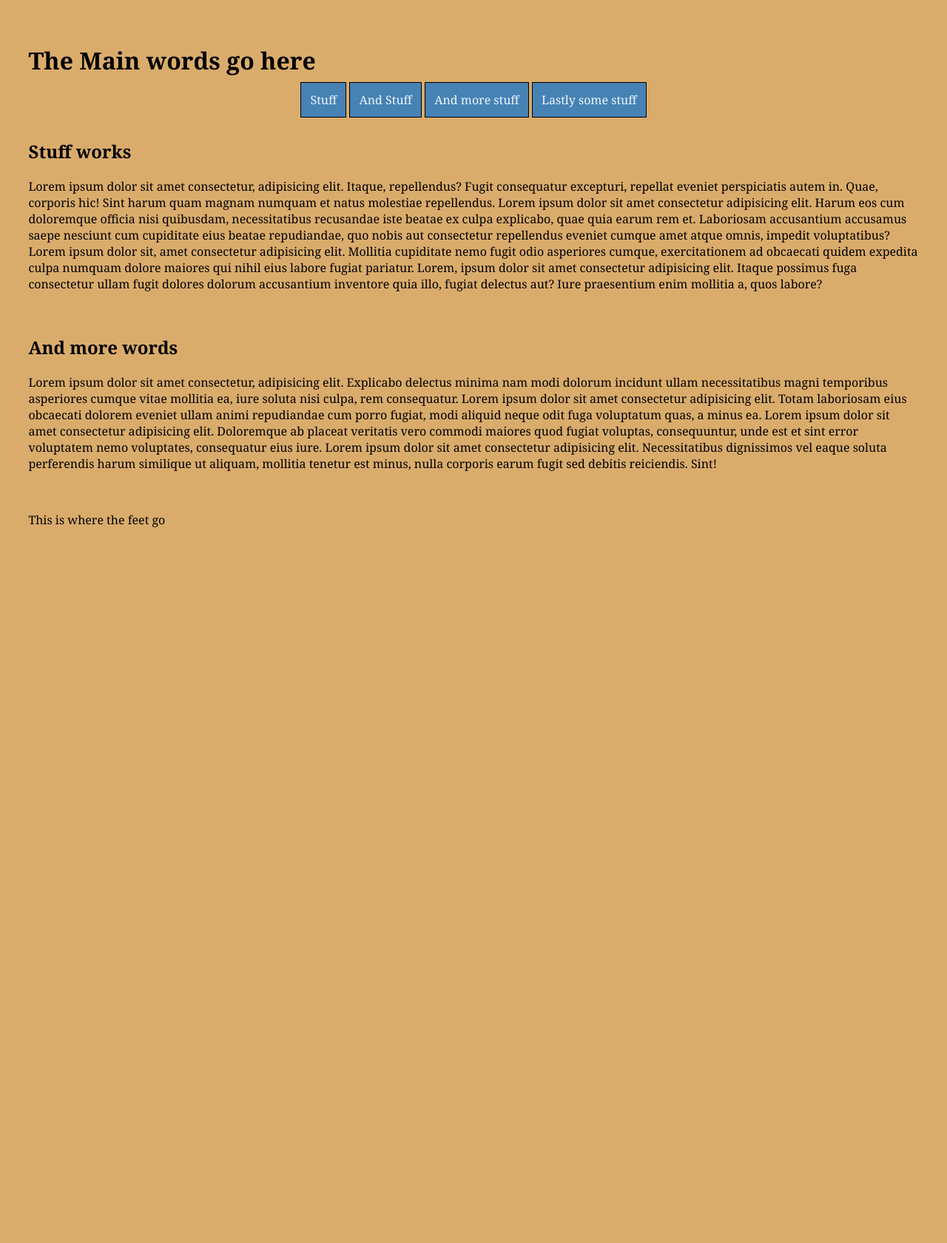
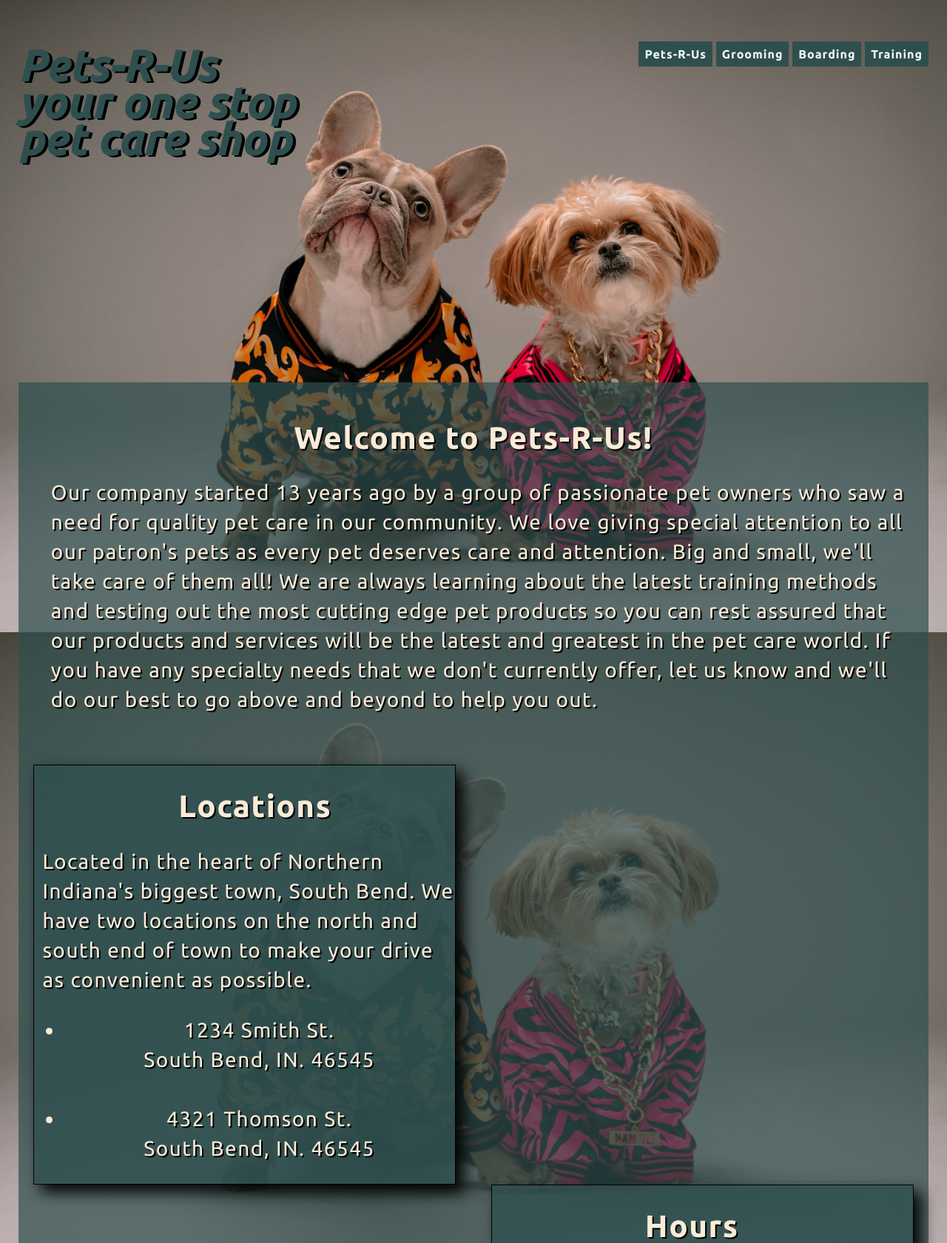
Before and after one commit to WebDev-Andy/pets-r-us, a website: page views/index.html in a window 1280 px wide. Shown: the top 1681 px of the page at 74% size. Before the commit the page ends 800 px from the top, so only its background shows below. Drawn offline with Linux system fonts and the light colour scheme.

Commit message:
Major fixes on all files for Pets-R-Us

```diff
--- a/public/styles/pets.css
+++ b/public/styles/pets.css
@@ -1,36 +1,105 @@
-
+/*
+=================================================
+; Title: pets.css
+; Author: Andrew (Andy) Britt
+; Date: 17 Jun 2022
+; Description: CSS for Pets-R-Us
+; Reference: https://unsplash.com/photos/qy0BHykaq0E?utm_source=unsplash&utm_medium=referral&utm_content=creditShareLink
+=================================================
+*/
 
 * {
-    font-family: Georgia, 'Times New Roman', Times, serif;
+    font-family: 'Ubuntu', sans-serif;
+}
+
+header {
+    letter-spacing: 1.5px;
+    line-height: 50px;
+    font-size: 29px;
+    color: darkslategrey;
+    text-shadow: 4px 2px rgb(0, 0, 0);
 }
 
 body {
     margin: 0%;
-    padding: 3%;
-    background-color: rgb(215, 164, 93, 0.9);
+    background-image: url(../images/karsten-winegeart-qy0BHykaq0E-unsplash.jpg);
+    background-size: cover;
+    background-attachment: fixed;
 }
 
 html {
-
+    padding: 25px;
 }
 
 .nav {
-    text-align: center;
-
+    float: right;
+    font-weight: bold;
+    letter-spacing: 1px;
 }
 
 .navBtn {
-    background-color: steelblue;
+    background-color: darkslategrey;
     color: aliceblue;
-    padding: 1%;
+    padding: 8px;
     text-decoration: none;
-    border: 1px solid black;
+    border: none;
 }
 
 .navBtn:hover {
-    background-color: rgb(51, 106, 151);
-    color: aliceblue;
-    padding: 1%;
-    text-decoration: none;
+    background-color: rgb(127, 192, 246);
+    color: rgb(0, 0, 0);
+    box-shadow: 10px 10px 20px 0px black;
+}
+
+#mainBodyText {
+    padding: 20px;
+    margin-top: 20%;
+    letter-spacing: 1.5px;
+    line-height: 40px;
+    font-size: 28px;
+    color: antiquewhite;
+    text-shadow: 2px 2px black;
+    text-align: center;
+    background-color: rgb(47, 79, 79, 0.7);
+}
+
+#mainBodyText:hover {
+    box-shadow: 10px 10px 20px 0px black;
+}
+
+#mainBodyText p {
+    text-align: left;
+    margin-left: 2%;
+}
+
+#pricing {
+    text-align: left;
+    margin-left: 35%;
+    text-decoration: underline;
+}
+
+.left {
+    margin-right: 52%;
     border: 1px solid black;
+    box-shadow: 10px 10px 20px 0px black;
+    background-color: rgb(47, 79, 79, 0.8);
 }
+
+.left h2 {
+    margin-left: 5%;
+}
+
+.right {
+    margin-left: 52%;
+    border: 1px solid black;
+    box-shadow: 10px 10px 20px 0px black;
+    background-color: rgb(47, 79, 79, 0.8);
+}
+
+.right h2 {
+    margin-right: 5%;
+}
+
+#marginTxt {
+    margin-left: 30%;
+}
--- a/views/index.html
+++ b/views/index.html
@@ -1,49 +1,90 @@
+<!--
+; Title: index.html
+; Author: Andrew (Andy) Britt
+; Date: 19 Jun 2022
+; Description: Landing page for Pets-R-Us
+; Reference: https://unsplash.com/photos/qy0BHykaq0E?utm_source=unsplash&utm_medium=referral&utm_content=creditShareLink
+-->
 <!DOCTYPE html>
 <html lang="en">
 <head>
     <meta charset="UTF-8">
     <meta http-equiv="X-UA-Compatible" content="IE=edge">
     <meta name="viewport" content="width=device-width, initial-scale=1.0">
-    <link rel="stylesheet" href="../styles/pets.css">
 
+    <!-- Link to CSS file -->
+    <link rel="stylesheet" href="/styles/pets.css">
 
-    <title>Index</title>
+    <!-- Link to Google Fonts (Ubuntu font) -->
+    <link rel="preconnect" href="https://fonts.googleapis.com">
+    <link rel="preconnect" href="https://fonts.gstatic.com" crossorigin>
+    <link href="https://fonts.googleapis.com/css2?family=Ubuntu:ital,wght@0,300;0,400;0,500;0,700;1,300;1,400;1,500&display=swap" rel="stylesheet">
+
+    <title>Welcome to Pets-R-Us</title>
 </head>
 <body>
-    <!--This is the main header and Nav bar-->
     <div>
-        <header><h1>The Main words go here</h1></header>
         <!--This is nav bar actual-->
         <div class="nav">
-            <a class="navBtn" href="/">Stuff</a>
-            <a class="navBtn" href="/grooming">And Stuff</a>
-            <a class="navBtn" href="">And more stuff</a>
-            <a class="navBtn" href="">Lastly some stuff</a>
+            <a class="navBtn" href="/">Pets-R-Us</a>
+            <a class="navBtn" href="/grooming">Grooming</a>
+            <a class="navBtn" href="">Boarding</a>
+            <a class="navBtn" href="">Training</a>
         </div>
+        <header><h1><i>Pets-R-Us<br>your one stop<br>pet care shop</i></h1></header>
         <br>
     </div>
+
     <!--This is the main body container div-->
-    <div>
-            <h2>Stuff works</h2>
-
-            <p>Lorem ipsum dolor sit amet consectetur, adipisicing elit. Itaque, repellendus? Fugit consequatur excepturi, repellat eveniet perspiciatis autem in. Quae, corporis hic! Sint harum quam magnam numquam et natus molestiae repellendus. Lorem ipsum dolor sit amet consectetur adipisicing elit. Harum eos cum doloremque officia nisi quibusdam, necessitatibus recusandae iste beatae ex culpa explicabo, quae quia earum rem et.  Laboriosam accusantium accusamus saepe nesciunt cum cupiditate eius beatae repudiandae, quo nobis aut consectetur repellendus eveniet cumque amet atque omnis, impedit voluptatibus? Lorem ipsum dolor sit, amet consectetur adipisicing elit. Mollitia cupiditate nemo fugit odio asperiores cumque, exercitationem ad obcaecati quidem expedita culpa numquam dolore maiores qui nihil eius labore fugiat pariatur. Lorem, ipsum dolor sit amet consectetur adipisicing elit. Itaque possimus fuga consectetur ullam fugit dolores dolorum accusantium inventore quia illo, fugiat delectus aut? Iure praesentium enim mollitia a, quos labore?</p>
+    <div id="mainBodyText">
+            <h2>Welcome to Pets-R-Us!</h2>
+            <p>Our company started 13 years ago by a group of passionate pet owners who saw a need for quality pet care in our community. We love giving special attention to all our patron's pets as every pet deserves care and attention. Big and small, we'll take care of them all! We are always learning about the latest training methods and testing out the most cutting edge pet products so you can rest assured that our products and services will be the latest and greatest in the pet care world. If you have any specialty needs that we don't currently offer, let us know and we'll do our best to go above and beyond to help you out.</p>
             <br>
             <!--This is the second body section-->
-            <h2>And more words</h2>
-
-            <p>Lorem ipsum dolor sit amet consectetur, adipisicing elit. Explicabo delectus minima nam modi dolorum incidunt ullam necessitatibus magni temporibus asperiores cumque vitae mollitia ea, iure soluta nisi culpa, rem consequatur. Lorem ipsum dolor sit amet consectetur adipisicing elit. Totam laboriosam eius obcaecati dolorem eveniet ullam animi repudiandae cum porro fugiat, modi aliquid neque odit fuga voluptatum quas, a minus ea.  Lorem ipsum dolor sit amet consectetur adipisicing elit. Doloremque ab placeat veritatis vero commodi maiores quod fugiat voluptas, consequuntur, unde est et sint error voluptatem nemo voluptates, consequatur eius iure. Lorem ipsum dolor sit amet consectetur adipisicing elit. Necessitatibus dignissimos vel eaque soluta perferendis harum similique ut aliquam, mollitia tenetur est minus, nulla corporis earum fugit sed debitis reiciendis. Sint!</p>
+        <div class="left">
+            <h2>Locations</h2>
+            <p>Located in the heart of Northern Indiana's biggest town, South Bend. We have two locations on the north and south end of town to make your drive as convenient as possible. <br>
+            <ul>
+                <li>
+                    1234 Smith St.<br>
+                    South Bend, IN. 46545
+                 </li>
                  <br>
-        <div>
-            <footer>
-                <p>This is where the feet go</p>
-            </footer>
+                 <li>
+                    4321 Thomson St.<br>
+                    South Bend, IN. 46545
+                 </li>
+            </ul></p>
+        </div>
+        <div class="right">
+            <h2>Hours</h2>
+            Open from 8 A.M. to 7 P.M.<br>
+            7 days a week.<br><br>
+        </div>
+        <div class="left">
+            <h2>Dog of the week!</h2>
+            Meet Pickles!
+            <ul>
+                <li>4 year old Olde English Bulldogge</li>
+                <li>Born and raised in Niles, Michigan</li>
+                <li>Pickles loves, you guessed it, Pickles!</li>
+            </ul>
+        </div>
+        <div class="right">
+            <h2>Testimonials</h2>
+            <p><i>John Smith:</i> I love pets-r-us, they treat me and my dogs with the best care visit after visit! Their discount for veterans is a plus too, thanks again guys.</p>
+            <p><i>Lisa Taylor:</i> It is so hard to get my dog to leave every time I pick her up. It's usually the other problem for folks. The team at pets-r-us will make your pet care needs so much easier than the rest.</p>
+        </div>
+        <div class="left">
+            <h2>Contact us!</h2>
+            <ul>
+                <li>Call us: 1-234-567-8910</li>
+                <li>Email us: email@email.mail</li>
+                <br>
+            </ul>
+        </div>
     </div>
 
 
-    </div>
-    <script>
-
-
-    </script>
 </body>
 </html>
```
Also changed, not shown: index.js (+8 -3 lines), views/grooming.html (+47 -22 lines), public/images/alvan-nee-T-0EW-SEbsE-unsplash.jpg (added), public/images/hannah-lim-U6nlG0Y5sfs-unsplash.jpg (added), public/images/karsten-winegeart-qy0BHykaq0E-unsplash.jpg (added). Lines whose indentation alone changed are shown as unchanged.
